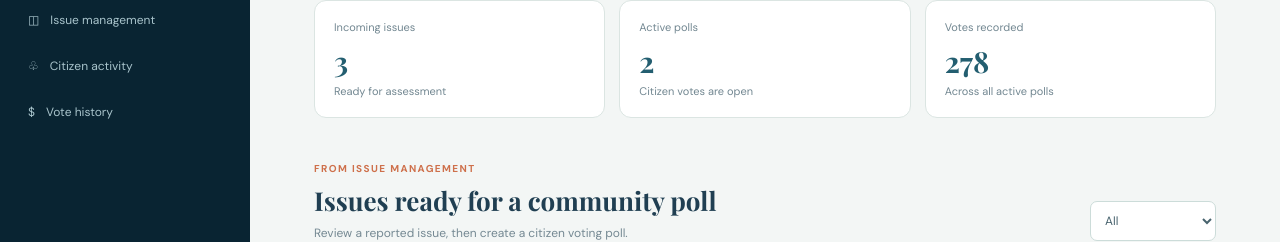
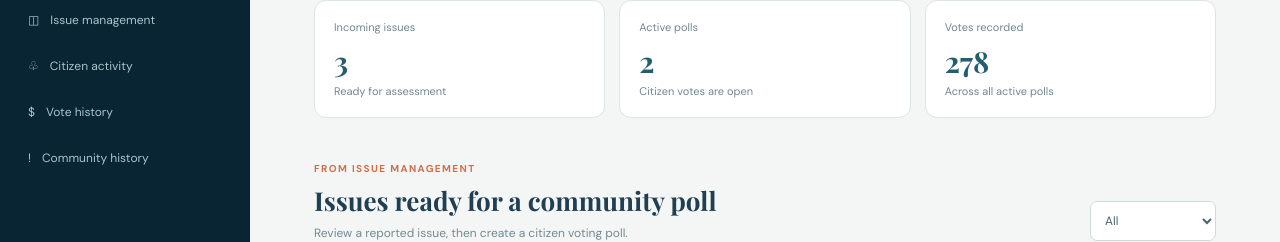
Before and after one commit to shuvam009/community-priorities-notifications, a React (Vite) app in the folder frontend_admin/: page /admin/voting in a window 1280 px wide. Shown: the part 147-389 px from the top of the page. Built offline with nearby package versions, Linux system fonts and the light colour scheme.

Commit message:
community history

```diff
--- a/frontend_admin/src/pages/admin_voting.jsx
+++ b/frontend_admin/src/pages/admin_voting.jsx
@@ -128,6 +128,9 @@ export default function AdminVoting() {
           </button>
           <button>
             $ <span>Vote history</span>
+          </button>
+          <button>
+            !<span>Community history</span>
           </button>
         </nav>
         <div className="admin-account">
```
